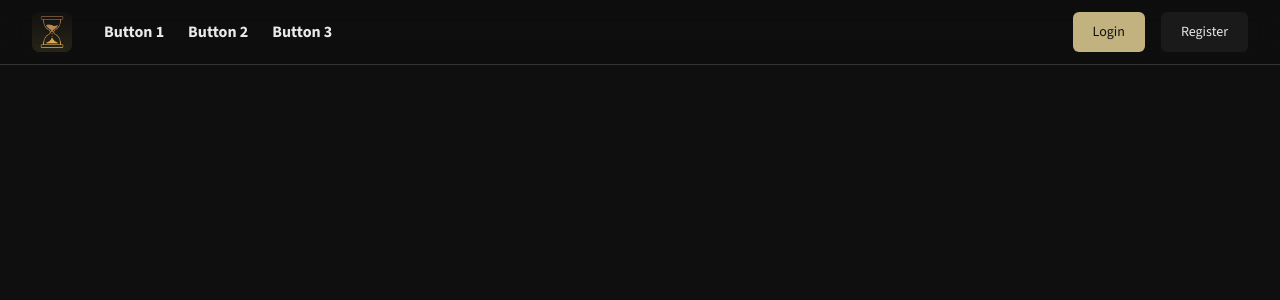
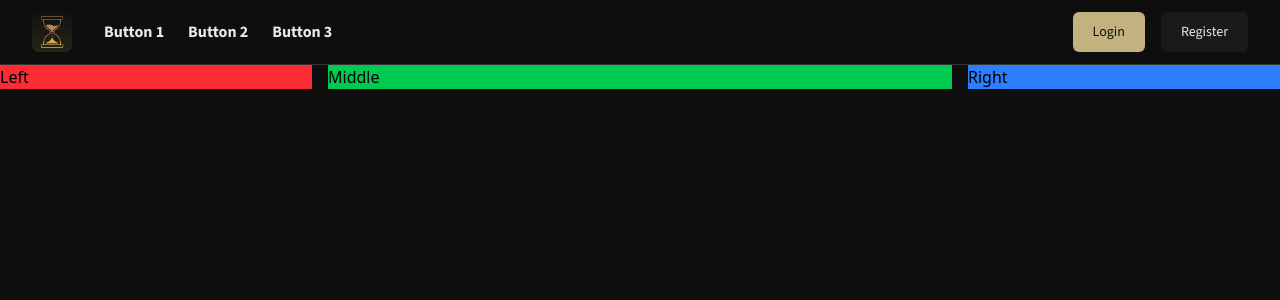
Before and after one commit to wal-z1/Sand, a React (Vite) app: page / in a window 1280 px wide. Shown: the top 300 px of the page. Built offline with nearby package versions, Linux system fonts and the light colour scheme.

Commit message:
thinking about removing the nav buttons from the header and placing them on left side menu

```diff
--- a/src/App.jsx
+++ b/src/App.jsx
@@ -6,7 +6,7 @@ function App() {
 		<>
 			<Header />
 			<Routes>
-				<Route path="home" element={<Home></Home>}></Route>
+				<Route path="/" element={<Home />} />
 			</Routes>
 		</>
 	);
--- a/src/Comp/Pages/Home.jsx
+++ b/src/Comp/Pages/Home.jsx
@@ -4,7 +4,13 @@ function Home() {
 			{/*we are deviding the website into 3 secitions left and righ and middle
 					a grid is better
 			*/}
-			<div className=""></div>
+			<div className="grid grid-cols-[1fr_2fr_1fr] gap-4">
+				{/*placeholder for sizing
+				 */}
+				<div className="bg-red-500">Left</div>
+				<div className="bg-green-500">Middle</div>
+				<div className="bg-blue-500">Right</div>
+			</div>
 		</>
 	);
 }
```
